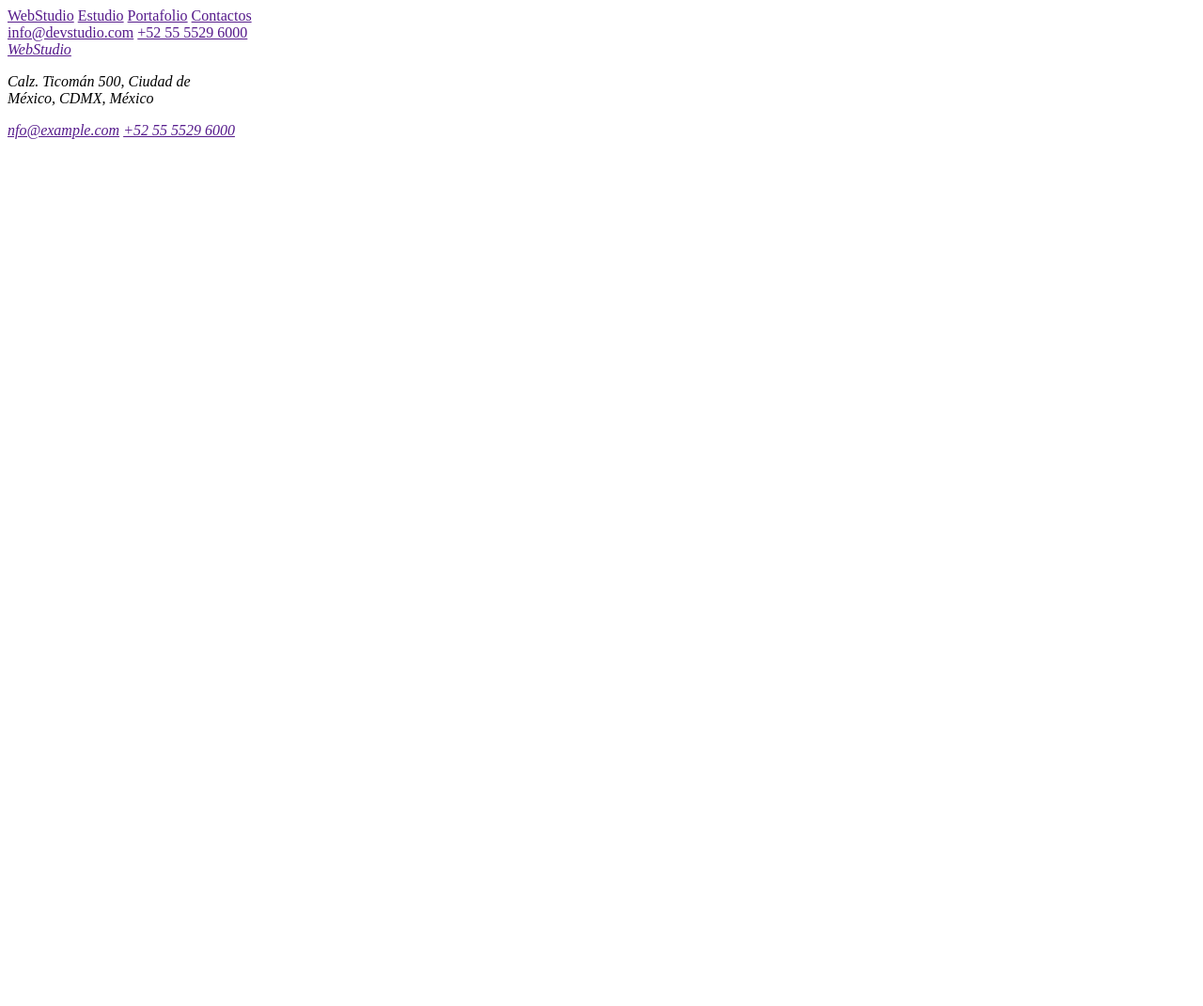
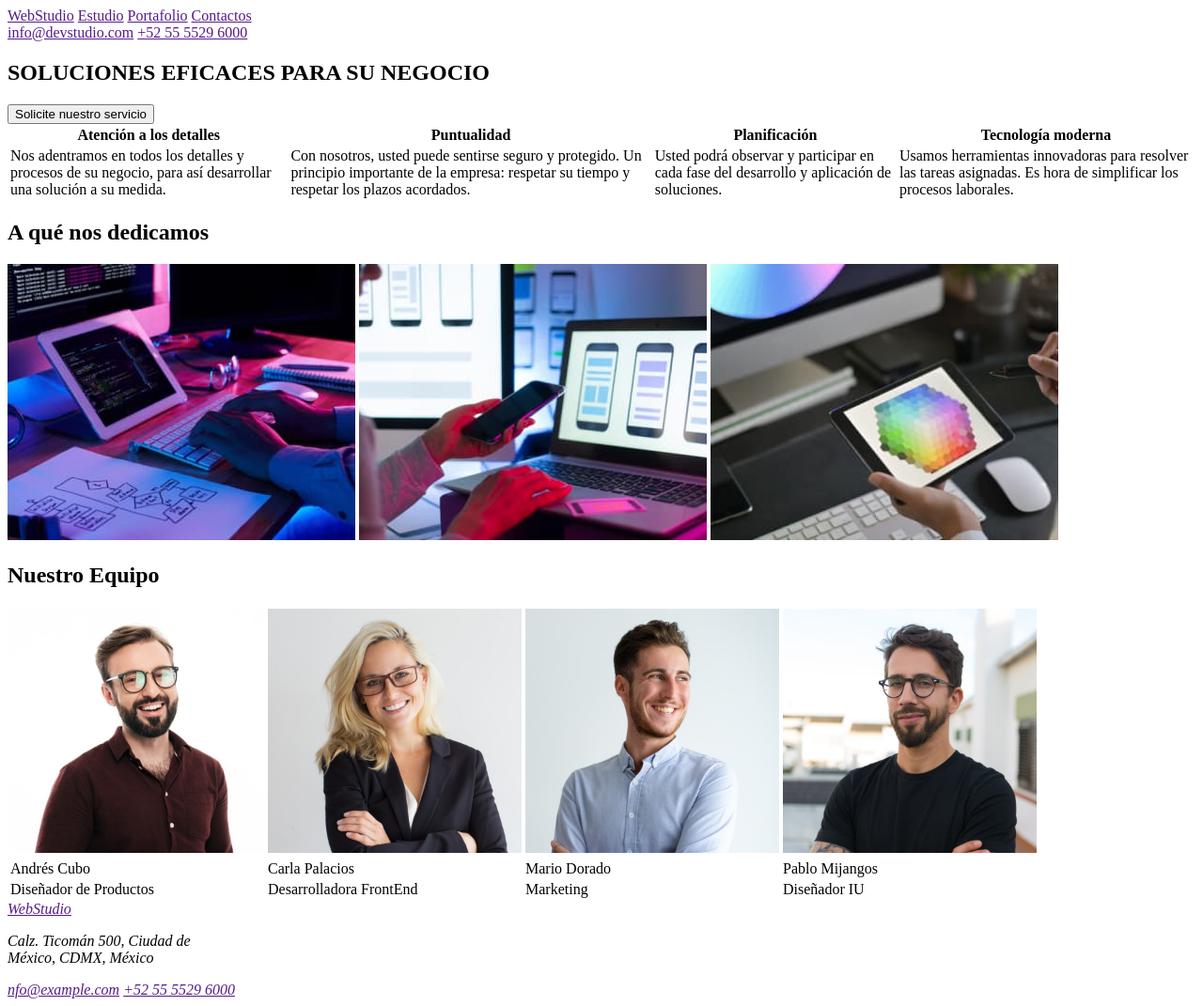
Before and after one commit to JossTorres91/goit-markup-hw-01, a plain HTML site: page images/index.html in a window 1280 px wide. Shown: the whole page at 94% size. Before the commit the page ends 800 px from the top, so only its background shows below. Drawn offline with Linux system fonts and the light colour scheme.

Commit message:
Commit04
Elaboración de main en el archivo index.html

```diff
--- a/images/index.html
+++ b/images/index.html
@@ -19,7 +19,113 @@
         <a href="">+52 55 5529 6000</a>
       </div>
     </header>
-    <main></main>
+    <main>
+      <section>
+        <h1>SOLUCIONES EFICACES PARA SU NEGOCIO</h1>
+        <button type="button">Solicite nuestro servicio</button>
+      </section>
+      <div>
+        <table>
+          <tr>
+            <th>Atención a los detalles</th>
+            <th>Puntualidad</th>
+            <th>Planificación</th>
+            <th>Tecnología moderna</th>
+          </tr>
+          <tr>
+            <td>
+              Nos adentramos en todos los detalles y procesos de su negocio,
+              para así desarrollar una solución a su medida.
+            </td>
+            <td>
+              Con nosotros, usted puede sentirse seguro y protegido. Un
+              principio importante de la empresa: respetar su tiempo y respetar
+              los plazos acordados.
+            </td>
+            <td>
+              Usted podrá observar y participar en cada fase del desarrollo y
+              aplicación de soluciones.
+            </td>
+            <td>
+              Usamos herramientas innovadoras para resolver las tareas
+              asignadas. Es hora de simplificar los procesos laborales.
+            </td>
+          </tr>
+        </table>
+      </div>
+      <section>
+        <h2>A qué nos dedicamos</h2>
+        <img
+          src="/images/img01hw01.jpg"
+          alt="image 1 homework 1"
+          width="370"
+          height="294"
+        />
+        <img
+          src="/images/img02hw01.jpg"
+          alt="image 2 homework 1"
+          width="370"
+          height="294"
+        />
+        <img
+          src="/images/img03hw01.jpg"
+          alt="image 3 homework 1"
+          width="370"
+          height="294"
+        />
+      </section>
+      <section>
+        <h2>Nuestro Equipo</h2>
+        <table>
+          <tr>
+            <td>
+              <img
+                src="/images/img04hw01.jpg"
+                alt="image 4 homework 1"
+                width="270"
+                height="260"
+              />
+            </td>
+            <td>
+              <img
+                src="/images/img05hw01.jpg"
+                alt="image 5 homework 1"
+                width="270"
+                height="260"
+              />
+            </td>
+            <td>
+              <img
+                src="/images/img06hw01.jpg"
+                alt="image 6 homework 1"
+                width="270"
+                height="260"
+              />
+            </td>
+            <td>
+              <img
+                src="/images/img07hw01.jpg"
+                alt="image 7 homework 1"
+                width="270"
+                height="260"
+              />
+            </td>
+          </tr>
+          <tr>
+            <td>Andrés Cubo</td>
+            <td>Carla Palacios</td>
+            <td>Mario Dorado</td>
+            <td>Pablo Mijangos</td>
+          </tr>
+          <tr>
+            <td>Diseñador de Productos</td>
+            <td>Desarrolladora FrontEnd</td>
+            <td>Marketing</td>
+            <td>Diseñador IU</td>
+          </tr>
+        </table>
+      </section>
+    </main>
     <footer>
       <address>
         <a href="">WebStudio</a>
```
